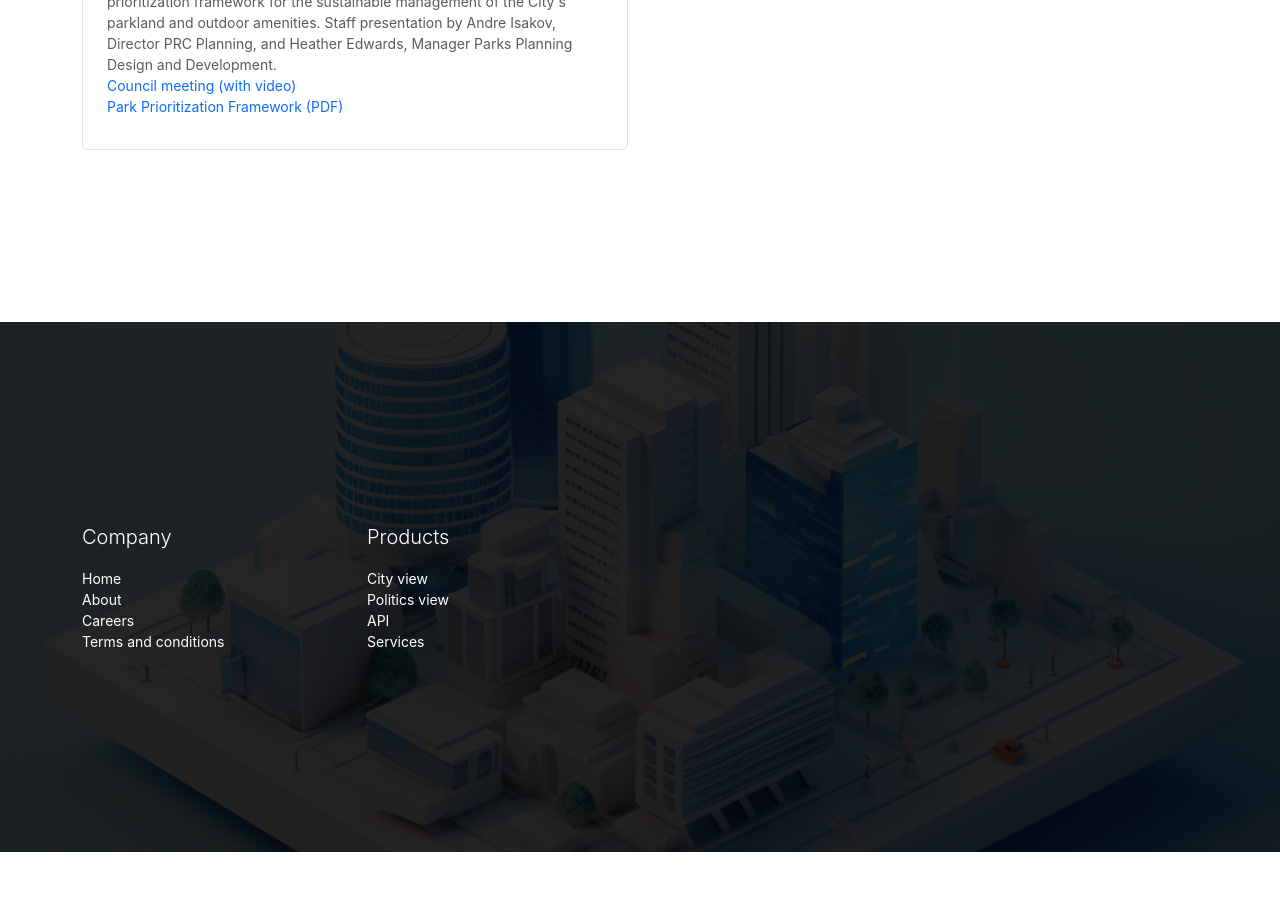
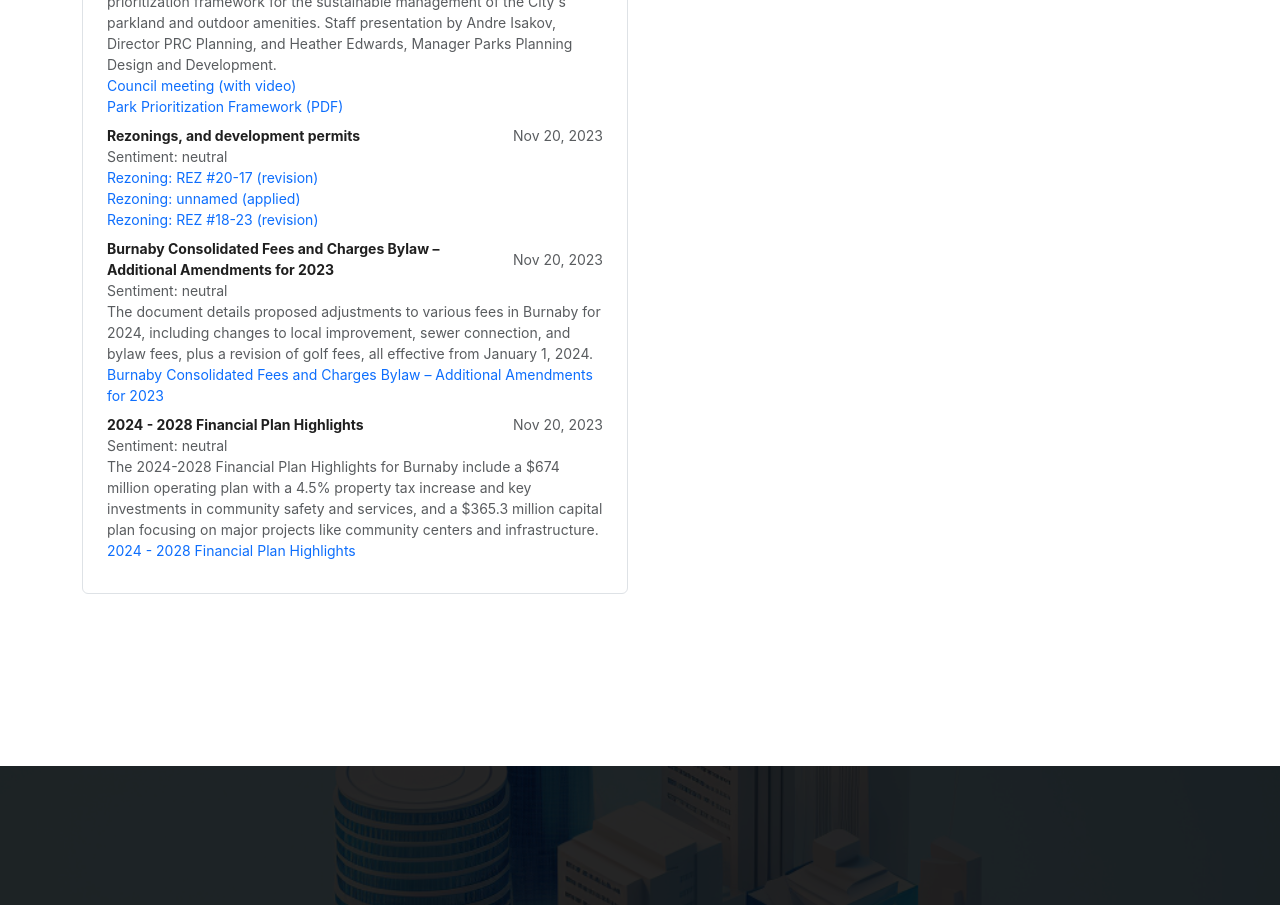
Before and after one commit to albertkim/gridview-analytics-web, a React (Create React App) app: page /news in a window 1280 px wide. Shown: the part 1580-2485 px from the top of the page. Before the commit the page ends 2432 px from the top, so only its background shows below. Built offline with nearby package versions, Linux system fonts and the light colour scheme.

Commit message:
Added more burnaby content

```diff
--- a/src/pages/NewsPage/index.js
+++ b/src/pages/NewsPage/index.js
@@ -174,6 +174,56 @@ const newsData = {
           url: 'https://pub-burnaby.escribemeetings.com/filestream.ashx?DocumentId=72013'
         }
       ]
+    },
+    {
+      title: 'Rezonings, and development permits',
+      summary: '',
+      sentiment: 'neutral',
+      city: 'Burnaby',
+      date: 'Nov 20, 2023',
+      meetingType: 'council',
+      links: [
+        {
+          title: 'Rezoning: REZ #20-17 (revision)',
+          url: 'https://pub-burnaby.escribemeetings.com/filestream.ashx?DocumentId=72014'
+        },
+        {
+          title: 'Rezoning: unnamed (applied)',
+          url: 'https://pub-burnaby.escribemeetings.com/filestream.ashx?DocumentId=72004'
+        },
+        {
+          title: 'Rezoning: REZ #18-23 (revision)',
+          url: 'https://pub-burnaby.escribemeetings.com/filestream.ashx?DocumentId=72007'
+        }
+      ]
+    },
+    {
+      title: 'Burnaby Consolidated Fees and Charges Bylaw – Additional Amendments for 2023',
+      summary: 'The document details proposed adjustments to various fees in Burnaby for 2024, including changes to local improvement, sewer connection, and bylaw fees, plus a revision of golf fees, all effective from January 1, 2024.',
+      sentiment: 'neutral',
+      city: 'Burnaby',
+      date: 'Nov 20, 2023',
+      meetingType: 'council',
+      links: [
+        {
+          title: 'Burnaby Consolidated Fees and Charges Bylaw – Additional Amendments for 2023',
+          url: 'https://pub-burnaby.escribemeetings.com/filestream.ashx?DocumentId=72017'
+        }
+      ]
+    },
+    {
+      title: '2024 - 2028 Financial Plan Highlights',
+      summary: 'The 2024-2028 Financial Plan Highlights for Burnaby include a $674 million operating plan with a 4.5% property tax increase and key investments in community safety and services, and a $365.3 million capital plan focusing on major projects like community centers and infrastructure.',
+      sentiment: 'neutral',
+      city: 'Burnaby',
+      date: 'Nov 20, 2023',
+      meetingType: 'council',
+      links: [
+        {
+          title: '2024 - 2028 Financial Plan Highlights',
+          url: 'https://pub-burnaby.escribemeetings.com/filestream.ashx?DocumentId=72029'
+        }
+      ]
     }
   ]
 }
```
